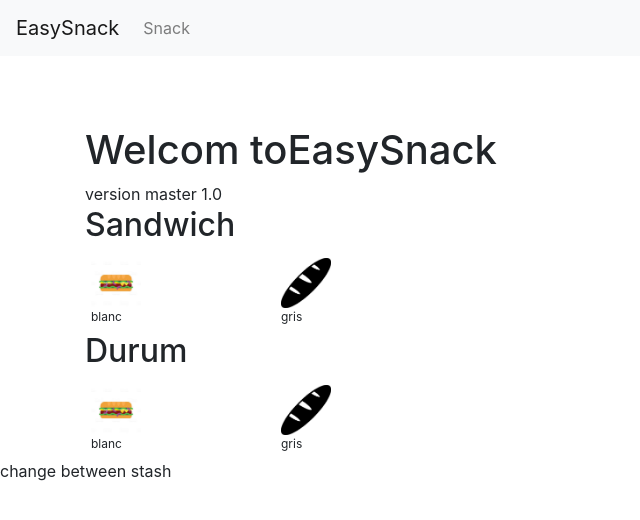
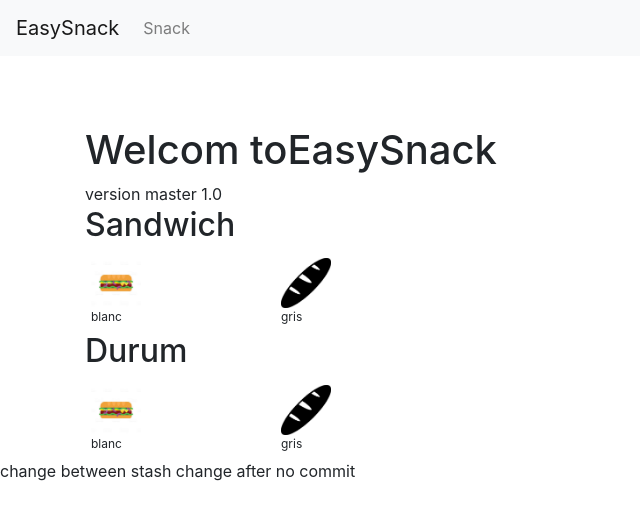
Before and after one commit to abodojana/easySnack, an Angular app: page / in a window 1280 px wide. Shown: the top 520 px of the page, without its empty margins (0-640 px from the left). Built offline with nearby package versions, Linux system fonts and the light colour scheme.

Commit message:
commit in master after no commit

```diff
--- a/src/app/app.component.html
+++ b/src/app/app.component.html
@@ -5,3 +5,4 @@
   <es-menu-bouffes></es-menu-bouffes>
 </div>
 change between stash
+change after no commit
```
